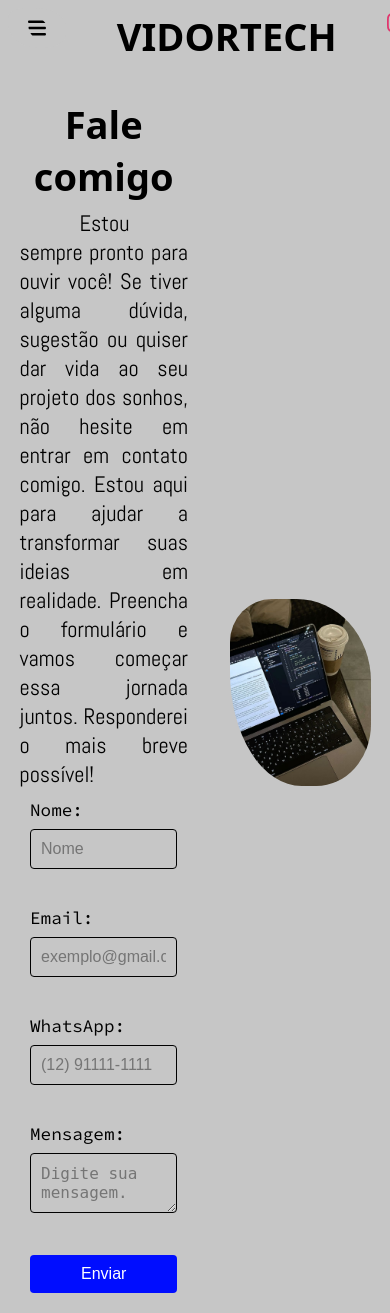
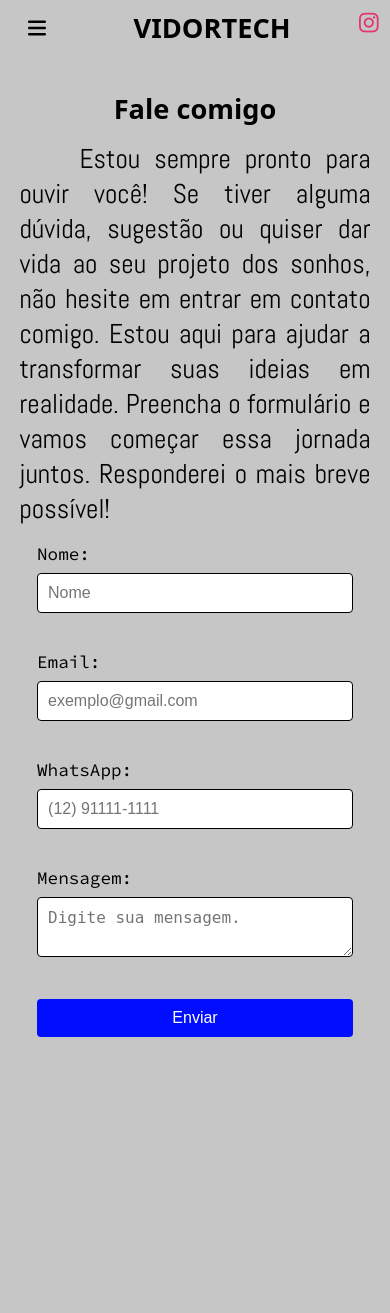
Before and after one commit to Vidortech/vidortech.000webhostapp.com, a PHP site: page /contact in a window 390 px wide. After the commit the page ends 1037 px from the top, so only its background shows below. Run offline with PHP 8.4, Linux system fonts and the light colour scheme; some libraries are stand-ins or nearby versions; some web fonts are replaced.

Commit message:
Ajustando responsividade do nome 'Vidortech', no cabeçalho, e da página de contato.

```diff
--- a/contact/index.html
+++ b/contact/index.html
@@ -88,7 +88,7 @@
                 </form>
             </div>
 
-            <img src="/assets/learning c programming.jpeg" alt="Batata Frita">
+            <img class="imgContact" src="/assets/learning c programming.jpeg" alt="Batata Frita">
         </section>
     </main>
 
--- a/styles/style_contact.css
+++ b/styles/style_contact.css
@@ -24,10 +24,6 @@
 }
 
 
-* {
-    background-color: #c6c6c6;
-}
-
 html,
 body {
     overflow-x: hidden;
@@ -46,11 +42,12 @@ header,
     box-sizing: border-box;
 }
 
+header,
 main {
+    background-color: #c6c6c6;
     display: flex;
     align-items: center;
     flex-direction: column;
-
 
 }
 
@@ -74,6 +71,7 @@ h1 {
     font-size: var(--tamanho-normal);
     font-family: var(--font-primaria);
     text-indent: 60px;
+    font-size: 1.7rem;
 }
 
 .mainText {
@@ -86,7 +84,7 @@ form {
     margin-top: 5%;
 }
 
-img {
+.imgContact {
     width: 40%;
     height: auto;
     border-radius: 30% 53% 39% 51% / 23% 44% 33% 61%;
@@ -139,3 +137,54 @@ button:hover {
     margin-bottom: 8px;
     margin-left: 5%;
 }
+
+
+
+
+
+/* Responsividade */
+
+@media only screen and (max-width: 1090px) {
+    :root {
+        --tamanho-nome: 2rem;
+        --tamanho-normal: 1.1rem;
+    }
+
+}
+
+@media only screen and (max-width: 900px) {
+    :root {
+        --tamanho-nome: 2rem;
+        --tamanho-normal: 1rem;
+    }
+
+
+
+}
+
+@media only screen and (max-width: 679px) {
+    :root {
+        --tamanho-nome: 1.7rem;
+        --tamanho-normal: 0.9rem;
+    }
+
+    .mainText {
+        width: auto;
+    }
+
+    .principal {
+        flex-direction: column;
+    }
+
+    button,
+    .formulario input,
+    .formulario textarea {
+        width: 90%;
+    }
+
+    .imgContact {
+        display: none;
+    }
+
+
+}
--- a/styles/style_header.css
+++ b/styles/style_header.css
@@ -72,6 +72,8 @@
 
 .softwareName a {
   font-weight: var(--weight-bold);
+  margin-left: -19%;
+  width: fit-content;
   font-size: var(--tamanho-nome);
   font-family: var(--font-nome);
 }
--- a/styles/style_headerNormal.css
+++ b/styles/style_headerNormal.css
@@ -30,7 +30,7 @@
 
 }
 
-z .imagem__header {
+ .imagem__header {
   display: flex;
   margin: 0;
   padding: 0;
@@ -281,6 +281,9 @@ a {
   .moreAboutOurBrand__text {
     width: 90%;
   }
+  #menu-btn{
+    margin-right: 2%;
+  }
 }
 
 @media only screen and (max-width: 410px) {
```
Also changed, not shown: styles/style_home.css (+16 -0 lines).
